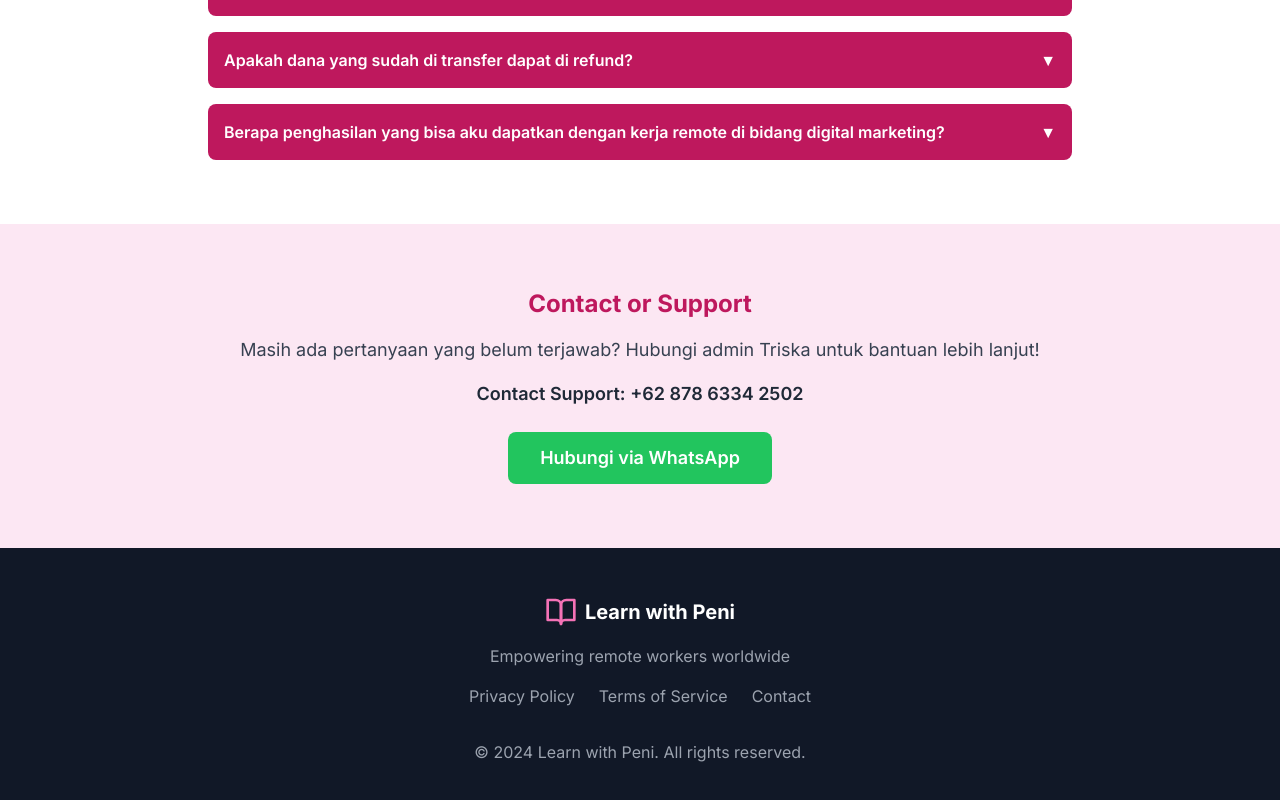
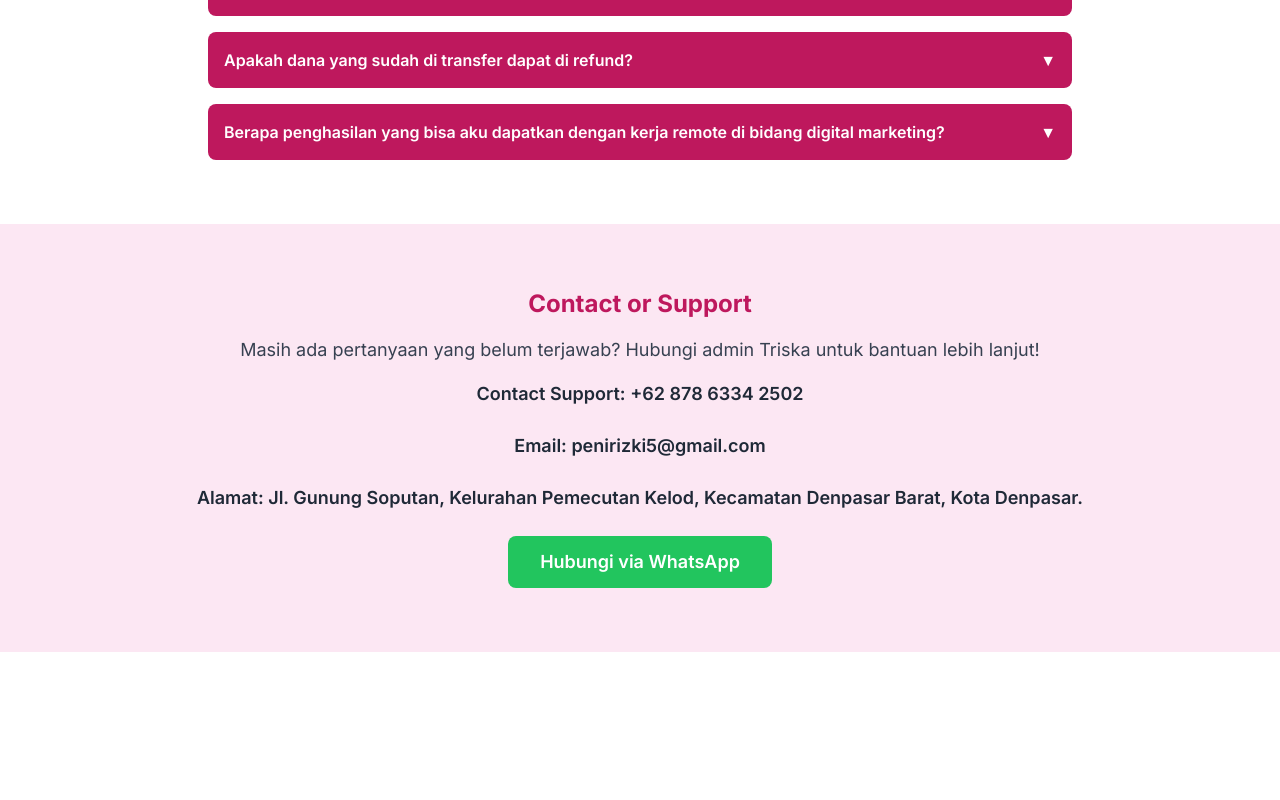
Before and after one commit to rakage/learnwithpeni, a Next.js app: page / in a window 1280 px wide. Shown: the part 6010-6810 px from the top of the page. After the commit the page ends 6662 px from the top, so only its background shows below. Built offline with nearby package versions, Linux system fonts and the light colour scheme; no server answers.

Commit message:
tambah alamat

```diff
--- a/app/page.tsx
+++ b/app/page.tsx
@@ -387,6 +387,13 @@ export default function HomePage() {
           <p className="text-lg font-semibold text-gray-800 mb-6">
             Contact Support: +62 878 6334 2502
           </p>
+          <p className="text-lg font-semibold text-gray-800 mb-6">
+            Email: penirizki5@gmail.com
+          </p>
+          <p className="text-lg font-semibold text-gray-800 mb-6">
+            Alamat: Jl. Gunung Soputan, Kelurahan Pemecutan Kelod, Kecamatan
+            Denpasar Barat, Kota Denpasar.
+          </p>
           <Link
             href="https://wa.me/6287863342502"
             target="_blank"
@@ -396,33 +403,6 @@ export default function HomePage() {
           </Link>
         </div>
       </section>
-
-      {/* Footer */}
-      <footer className="bg-gray-900 text-white py-12">
-        <div className="container mx-auto px-4 text-center">
-          <div className="flex items-center justify-center space-x-2 mb-4">
-            <BookOpen className="h-8 w-8 text-pink-400" />
-            <span className="text-xl font-bold">Learn with Peni</span>
-          </div>
-          <p className="text-gray-400 mb-4">
-            Empowering remote workers worldwide
-          </p>
-          <div className="flex justify-center space-x-6">
-            <a href="#" className="text-gray-400 hover:text-white">
-              Privacy Policy
-            </a>
-            <a href="#" className="text-gray-400 hover:text-white">
-              Terms of Service
-            </a>
-            <a href="#" className="text-gray-400 hover:text-white">
-              Contact
-            </a>
-          </div>
-          <p className="text-gray-400 mt-8">
-            © 2024 Learn with Peni. All rights reserved.
-          </p>
-        </div>
-      </footer>
     </div>
   );
 }
```
